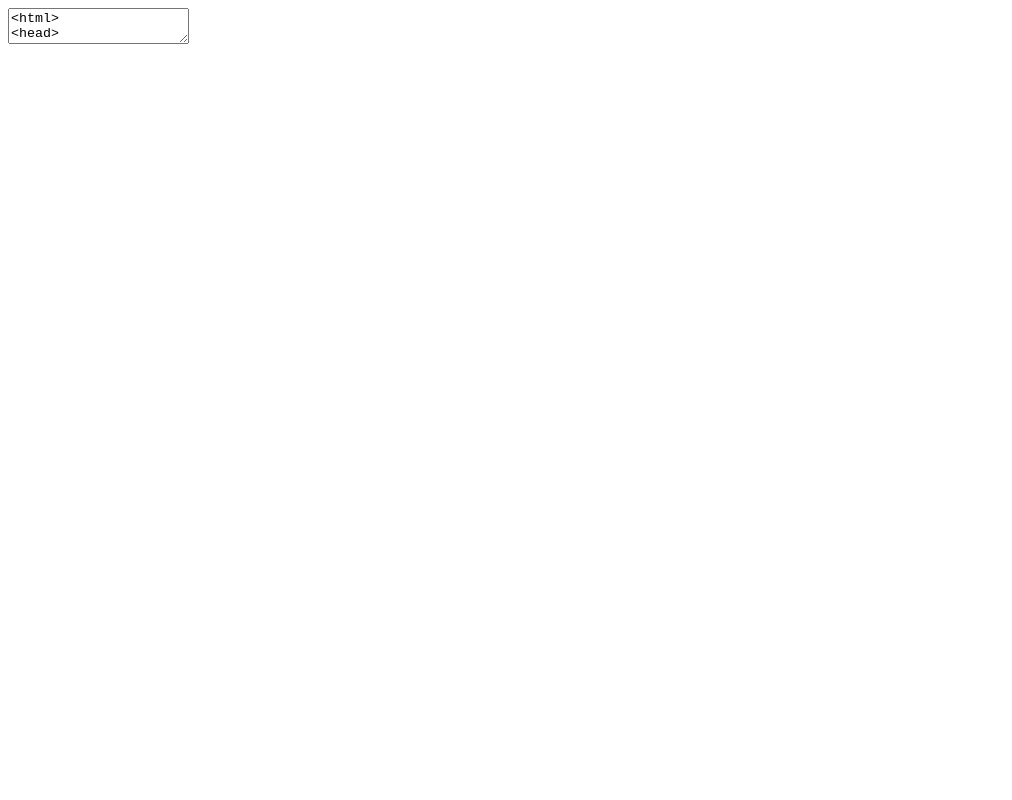
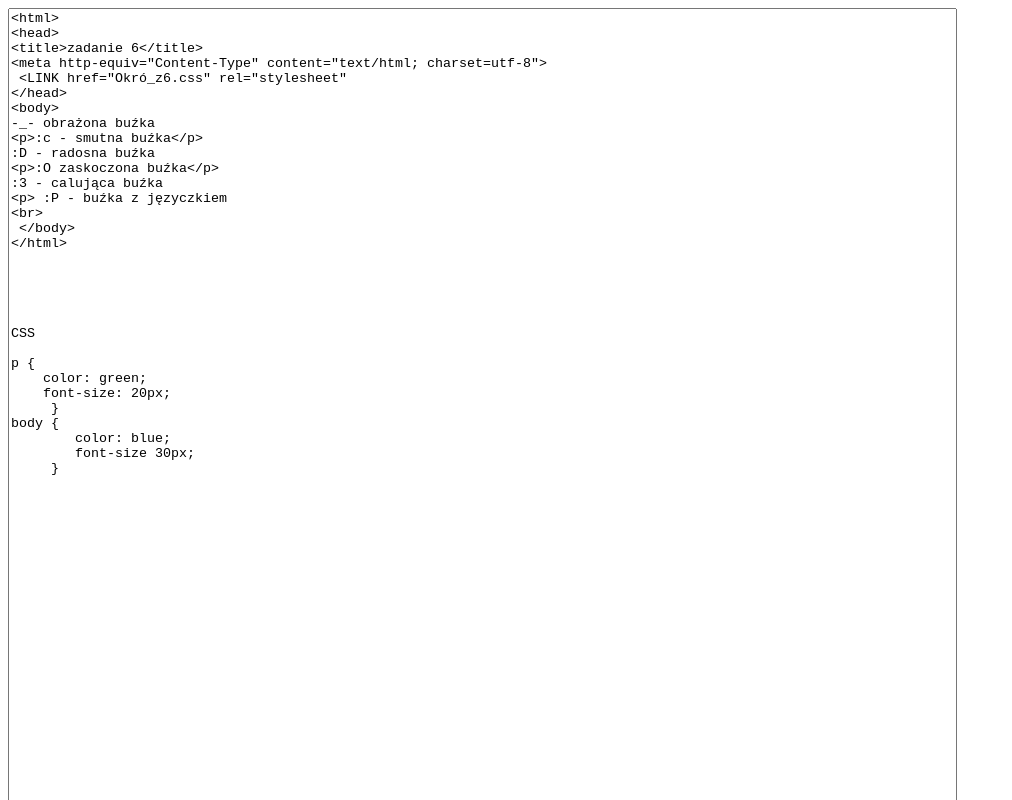
Before and after one commit to aaaaaaaaqa/CSS-witryny, a plain HTML site: page Okró_z6_kod.html in a window 1280 px wide. Shown: the top 800 px of the page, without its empty margins (0-1012 px from the left). Drawn offline with Linux system fonts and the light colour scheme.

Commit message:
Update Okró_z6_kod.html

```diff
--- a/Okró_z6_kod.html
+++ b/Okró_z6_kod.html
@@ -1,5 +1,5 @@
 <html><head><meta http-equiv="Content-Type" content="text/html; charset=UTF-8"></head><body>
-<textarea>&lt;html&gt;
+<textarea cols="116" rows="100" scrolling="no">&lt;html&gt;
 &lt;head&gt;
 &lt;title&gt;zadanie 6&lt;/title&gt;
 &lt;meta http-equiv="Content-Type" content="text/html; charset=utf-8"&gt;
```
